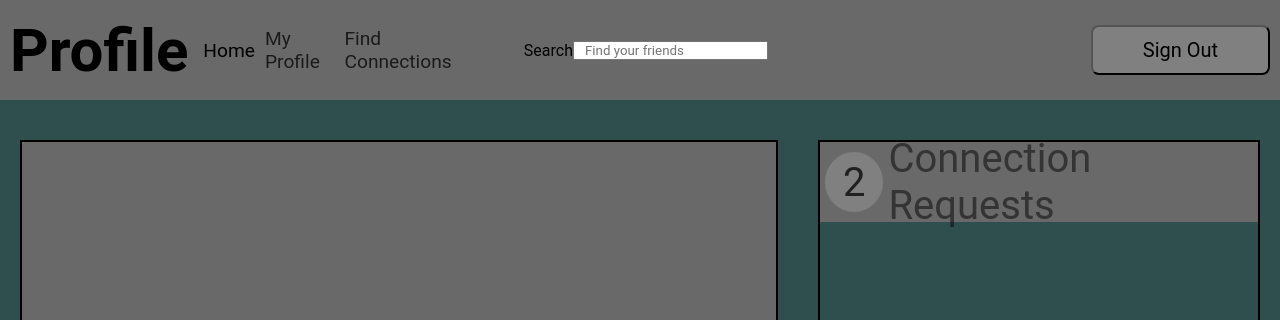
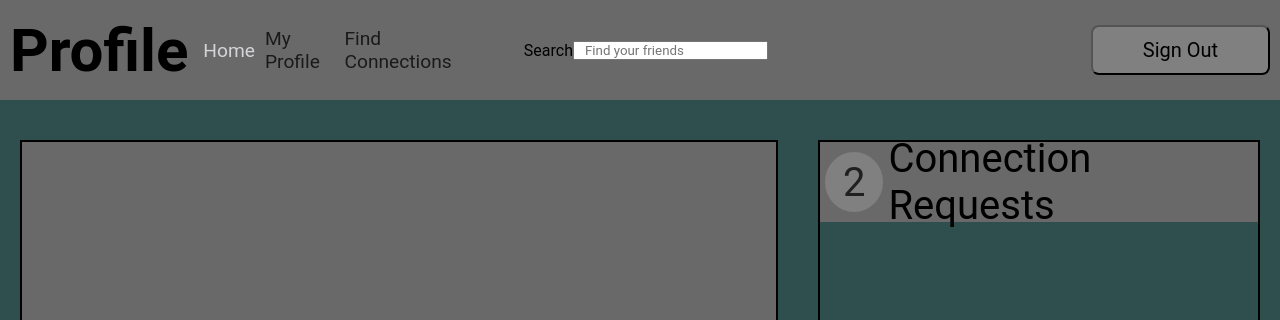
Before and after one commit to jeffreyharms/ProfilePageAssignment, a plain HTML site: page index.html in a window 1280 px wide. In both pictures the pointer is over the item "Home". Shown: the top 320 px of the page. Drawn offline with Linux system fonts and the light colour scheme.

Commit message:
Code Touches

```diff
--- a/style.css
+++ b/style.css
@@ -51,7 +51,7 @@ body {
 }
 
 .navbarLeft ul li:hover {
-    opacity: 100%;
+    color: ghostwhite;
     /* box-shadow: 0 0 10px rgb(124, 124, 124); */
     cursor: pointer;
 }
@@ -141,22 +141,16 @@ body {
 .pinDrop {
     width: 12px;
     height: 15px;
-    /* object-fit: cover; */
 }
 
 .details h2 {
     font-size: 50px;
     width: 100%;
-    /* position: relative; */
-    /* bottom: 350px;
-    left: 50px; */
-    /* z-index: 30; */
     color: black;
 }
 
 .details h3 {
     width: 90%;
-    /* z-index: 10; */
     color: black;
 }
 
@@ -276,7 +270,6 @@ body {
 
 .requestBanner p {
     font-size: 40px;
-    opacity: 50%;
     color: black;
 }
 
```
